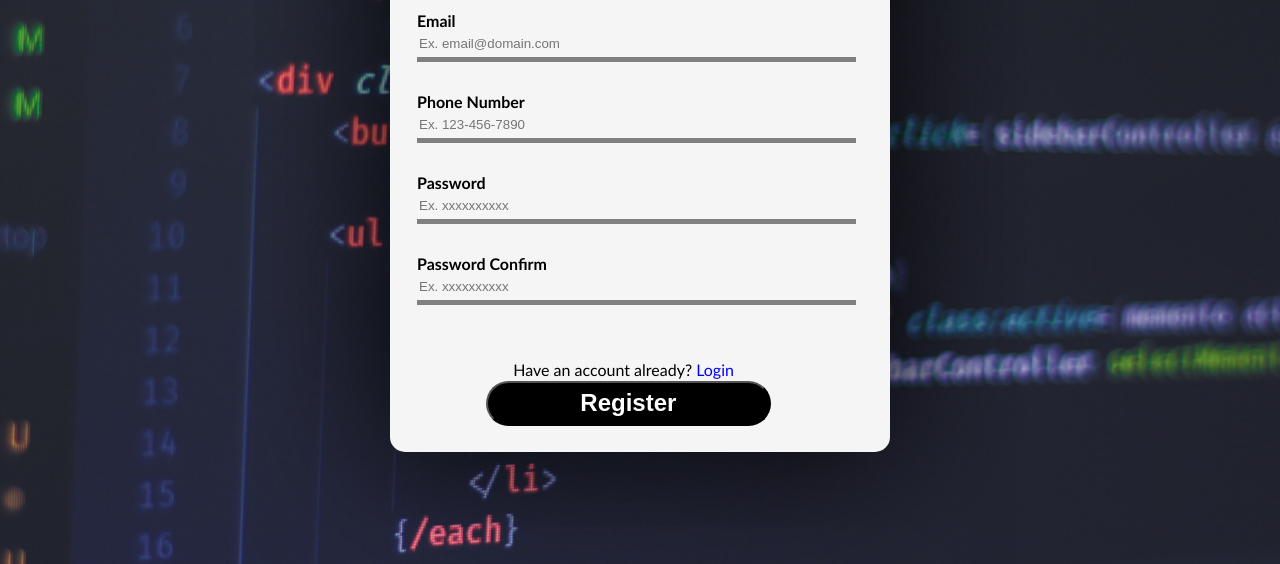
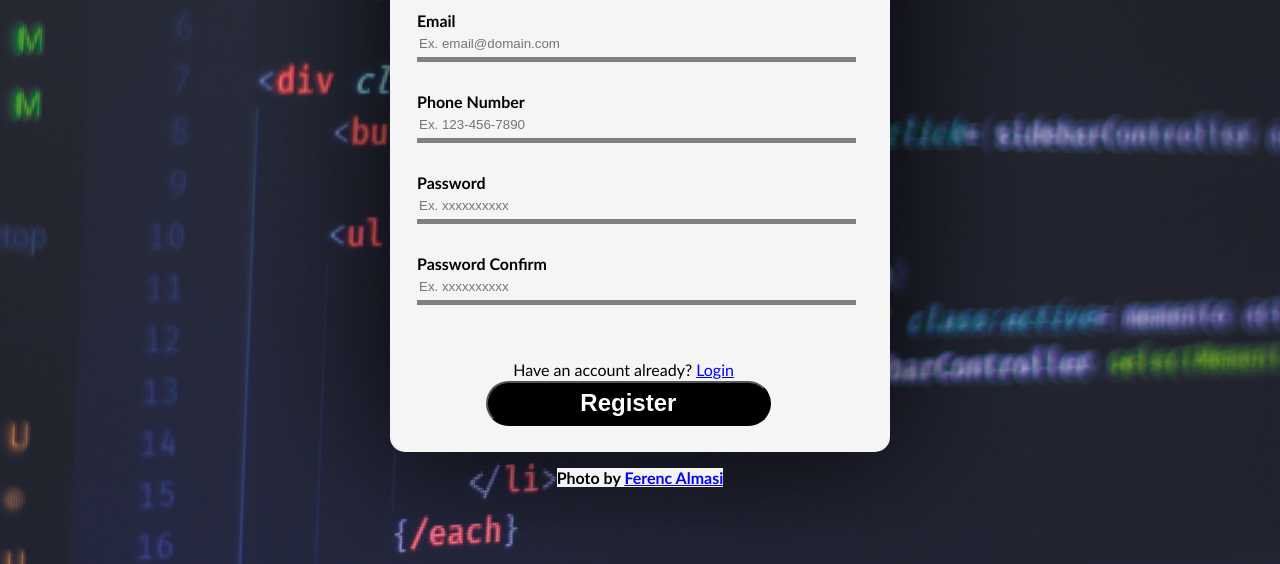
Before and after one commit to MuhammadAA/BitCode-Academy-Sign-Up-Page, a plain HTML site: page signup.html in a window 1280 px wide. Shown: the part 236-800 px from the top of the page. Drawn offline with Linux system fonts and the light colour scheme.

Commit message:
Set up for creating login page
- Renamed files to specify the page they are used on

- Updated README to include inspiration for new login page

- Added new files in the project repo to be used for login page (login.html etc.)

- Included Credits for the background picture in the sign-up page

```diff
--- a/styles.css
+++ b/signUpStyles.css
@@ -150,3 +150,12 @@ button {
 button:active{
     background-color: rgb(111, 111, 111);
 }
+
+
+#credits {
+    font-weight: 800;
+    max-width: fit-content;
+    margin-left: auto;
+    margin-right: auto;
+    background-color: whitesmoke;
+}
--- a/index.html
+++ b/signup.html
@@ -5,8 +5,8 @@
     <meta http-equiv="X-UA-Compatible" content="IE=edge">
     <meta name="viewport" content="width=device-width, initial-scale=1.0">
     <title>BitCode Sign-up Page</title>
-    <link rel="stylesheet" href="styles.css">
-    <script src="script.js" defer></script>
+    <link rel="stylesheet" href="signUpStyles.css">
+    <script src="signUpScript.js" defer></script>
     <link rel="icon" href="logo.png">
 </head>
 <body>
@@ -51,7 +51,7 @@
                     <p class="invisible" id="error">Passwords do not match!</p>
                 </div>
 
-                <p id="login">Have an account already? <a src="">Login</a></p>
+                <p id="login">Have an account already? <a href="login.html">Login</a></p>
                 <button type="button" id="btnSubmit" onclick="sub()">Register</button>
                 <script> </script>
             </form>
@@ -59,8 +59,8 @@
 
 
     </div>
+</body>
 
+<p id="credits"c>Photo by <a href="https://unsplash.com/@flowforfrank?utm_source=unsplash&utm_medium=referral&utm_content=creditCopyText">Ferenc Almasi</a> </p>
 
-
-</body>
 </html>
```
Also changed, not shown: login.html (added, +14 -0 lines), login.css (added), loginInspo.png (added), signUpInspo.PNG (renamed from Inspo.PNG), signUpScript.js (renamed from script.js), 1 other file.
